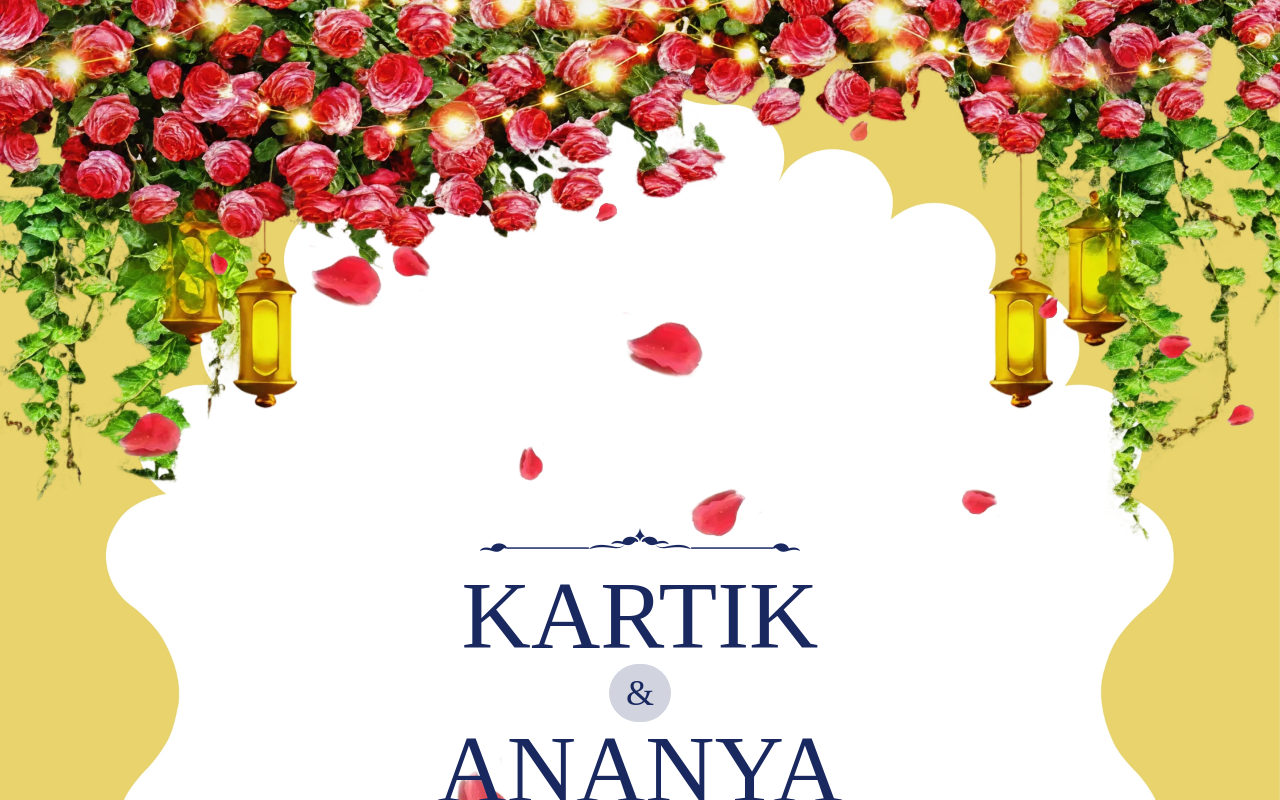
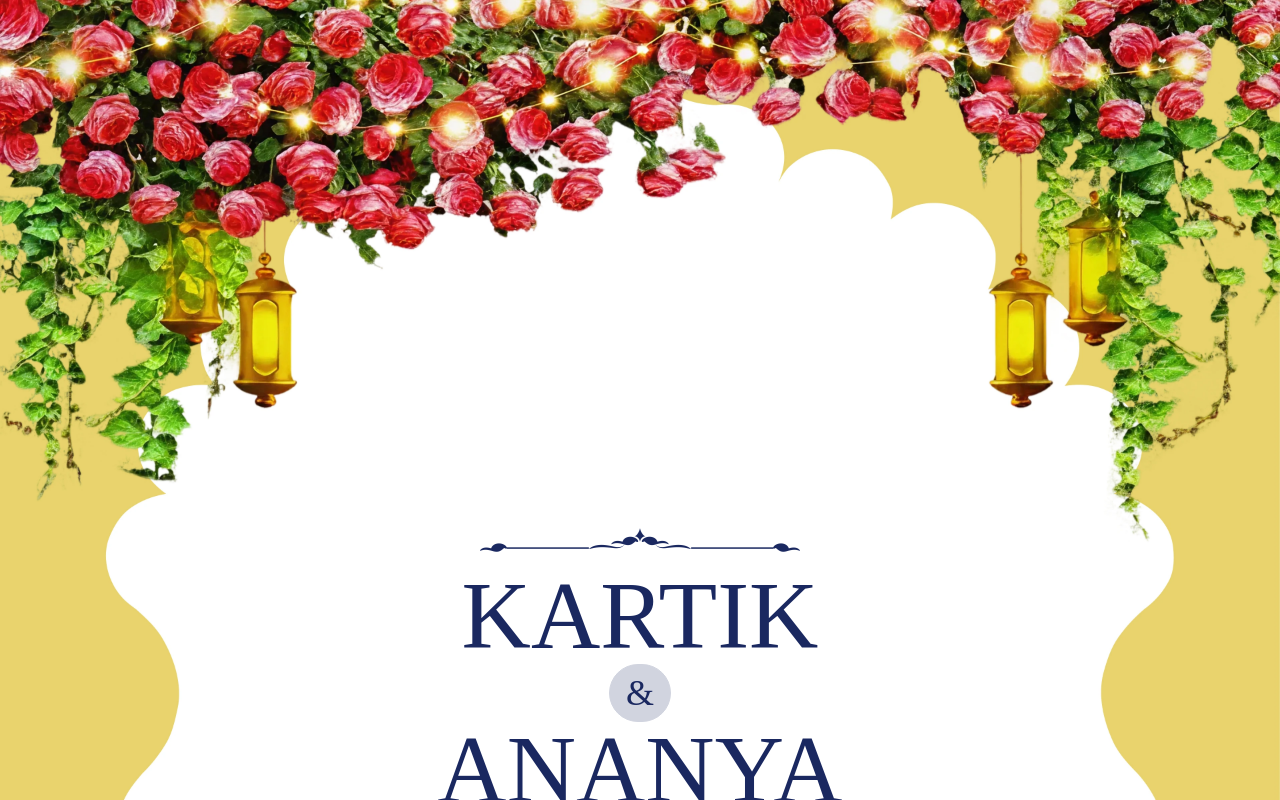
Before and after one commit to infogentech99/gold-demo, a Next.js app: page / in a window 1280 px wide. Shown: the top 800 px of the page. Built offline with nearby package versions, Linux system fonts and the light colour scheme; a web font is replaced by a local one.

Commit message:
update animation

```diff
--- a/app/components/RoseHeroTemp.tsx
+++ b/app/components/RoseHeroTemp.tsx
@@ -7,26 +7,51 @@ export default function RoseHeroTemp({
     return (
         <>
             <section className="relative w-full">
-                <FloatingPetal className="absolute left-[5%] top-0 w-16 h-16 opacity-80" />
-                <FloatingPetal className="absolute left-[10%] top-0 w-17 h-17 opacity-70" />
-                <FloatingPetal className="absolute left-[15%] top-0 w-18 h-18 opacity-70" />
-                <FloatingPetal className="absolute left-[20%] top-0 w-17 h-17 opacity-70" />
-                <FloatingPetal className="absolute left-[25%] top-0 w-18 h-18 opacity-70" />
-                <FloatingPetal className="absolute left-[30%] top-0 w-17 h-17 opacity-90" />
-                <FloatingPetal className="absolute left-[35%] top-0 w-17 h-17 opacity-90" />
-                <FloatingPetal className="absolute left-[40%] top-0 w-18 h-18 opacity-90" />
-                <FloatingPetal className="absolute left-[45%] top-0 w-18 h-18 opacity-80" />
-                <FloatingPetal className="absolute left-[40%] top-0 w-17 h-17 opacity-80" />
-                <FloatingPetal className="absolute left-[50%] top-0 w-18 h-18 opacity-80" />
-                <FloatingPetal className="absolute left-[55%] top-0 w-16 h-16 opacity-80" />
-                <FloatingPetal className="absolute left-[60%] top-0 w-17 h-17 opacity-85" />
-                <FloatingPetal className="absolute left-[65%] top-0 w-17 h-17 opacity-85" />
-                <FloatingPetal className="absolute left-[70%] top-0 w-18 h-18 opacity-70" />
-                <FloatingPetal className="absolute left-[75%] top-0 w-17 h-17 opacity-70" />
-                <FloatingPetal className="absolute left-[80%] top-0 w-18 h-18 opacity-70" />
-                <FloatingPetal className="absolute left-[85%] top-0 w-16 h-16 opacity-70" />
-                <FloatingPetal className="absolute left-[90%] top-0 w-17 h-17 opacity-85" />
-                <FloatingPetal className="absolute left-[95%] top-0 w-18 h-18 opacity-85" />
+                <FloatingPetal className=" lg:hidden absolute left-[5%] top-0 w-14 h-14 opacity-80" />
+                <FloatingPetal className="lg:hidden absolute left-[10%] top-0 w-14 h-14 opacity-70" />
+                <FloatingPetal className="lg:hidden absolute left-[15%] top-0 w-14 h-14 opacity-70" />
+                <FloatingPetal className="lg:hidden absolute left-[20%] top-0 w-14 h-14 opacity-70" />
+                <FloatingPetal className="lg:hidden absolute left-[25%] top-0 w-14 h-14 opacity-70" />
+                <FloatingPetal className="lg:hidden absolute left-[30%] top-0 w-14 h-14 opacity-90" />
+                <FloatingPetal className="lg:hidden absolute left-[35%] top-0 w-14 h-14 opacity-90" />
+                <FloatingPetal className="lg:hidden absolute left-[40%] top-0 w-14 h-14 opacity-90" />
+                <FloatingPetal className="lg:hidden absolute left-[45%] top-0 w-14 h-14 opacity-80" />
+                <FloatingPetal className="lg:hidden absolute left-[40%] top-0 w-14 h-14 opacity-80" />
+                <FloatingPetal className="lg:hidden absolute left-[50%] top-0 w-14 h-14 opacity-80" />
+                <FloatingPetal className="lg:hidden absolute left-[55%] top-0 w-14 h-14 opacity-80" />
+                <FloatingPetal className="lg:hidden absolute left-[60%] top-0 w-14 h-14 opacity-85" />
+                <FloatingPetal className="lg:hidden absolute left-[65%] top-0 w-14 h-14 opacity-85" />
+                <FloatingPetal className="lg:hidden absolute left-[70%] top-0 w-14 h-14 opacity-70" />
+                <FloatingPetal className="lg:hidden absolute left-[75%] top-0 w-14 h-14 opacity-70" />
+                <FloatingPetal className="lg:hidden absolute left-[80%] top-0 w-14 h-14 opacity-70" />
+                <FloatingPetal className="lg:hidden absolute left-[85%] top-0 w-14 h-14 opacity-70" />
+                <FloatingPetal className="lg:hidden absolute left-[90%] top-0 w-14 h-14 opacity-85" />
+                <FloatingPetal className="lg:hidden absolute left-[95%] top-0 w-14 h-14 opacity-85" />
+
+
+
+
+
+                <FloatingPetal className="hidden lg:block absolute left-[5%] top-0 w-16 h-16 opacity-80" />
+                <FloatingPetal className="hidden lg:block absolute left-[10%] top-0 w-17 h-17 opacity-70" />
+                <FloatingPetal className="hidden lg:block absolute left-[15%] top-0 w-18 h-18 opacity-70" />
+                <FloatingPetal className="hidden lg:block absolute left-[20%] top-0 w-17 h-17 opacity-70" />
+                <FloatingPetal className="hidden lg:block absolute left-[25%] top-0 w-18 h-18 opacity-70" />
+                <FloatingPetal className="hidden lg:block absolute left-[30%] top-0 w-17 h-17 opacity-90" />
+                <FloatingPetal className="hidden lg:block absolute left-[35%] top-0 w-17 h-17 opacity-90" />
+                <FloatingPetal className="hidden lg:block absolute left-[40%] top-0 w-18 h-18 opacity-90" />
+                <FloatingPetal className="hidden lg:block absolute left-[45%] top-0 w-18 h-18 opacity-80" />
+                <FloatingPetal className="hidden lg:block absolute left-[40%] top-0 w-17 h-17 opacity-80" />
+                <FloatingPetal className="hidden lg:block absolute left-[50%] top-0 w-18 h-18 opacity-80" />
+                <FloatingPetal className="hidden lg:block absolute left-[55%] top-0 w-16 h-16 opacity-80" />
+                <FloatingPetal className="hidden lg:block absolute left-[60%] top-0 w-17 h-17 opacity-85" />
+                <FloatingPetal className="hidden lg:block absolute left-[65%] top-0 w-17 h-17 opacity-85" />
+                <FloatingPetal className="hidden lg:block absolute left-[70%] top-0 w-18 h-18 opacity-70" />
+                <FloatingPetal className="hidden lg:block absolute left-[75%] top-0 w-17 h-17 opacity-70" />
+                <FloatingPetal className="hidden lg:block absolute left-[80%] top-0 w-18 h-18 opacity-70" />
+                <FloatingPetal className="hidden lg:block absolute left-[85%] top-0 w-16 h-16 opacity-70" />
+                <FloatingPetal className="hidden lg:block absolute left-[90%] top-0 w-17 h-17 opacity-85" />
+                <FloatingPetal className="hidden lg:block absolute left-[95%] top-0 w-18 h-18 opacity-85" />
 
                 <FloatingPetal className="hidden lg:block absolute right-[5%] top-0 w-16 h-16 opacity-80" />
                 <FloatingPetal className="hidden lg:block absolute right-[10%] top-0 w-17 h-17 opacity-70" />
```
